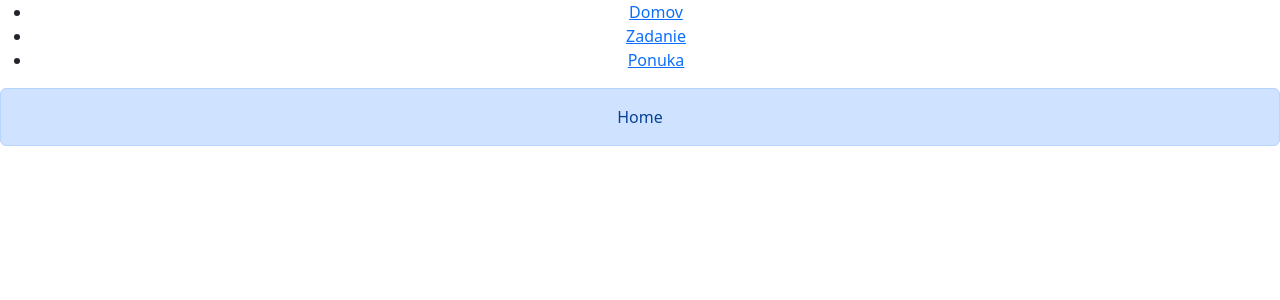
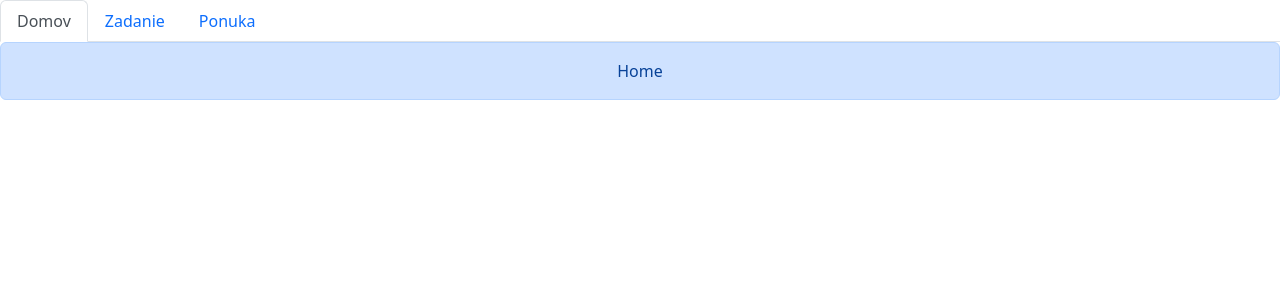
Before and after one commit to MartinSiran/tp-web, a React (Create React App) app: page / in a window 1280 px wide. Shown: the top 300 px of the page. Built offline with nearby package versions, Linux system fonts and the light colour scheme.

Commit message:
modify navbar

```diff
--- a/package.json
+++ b/package.json
@@ -12,6 +12,7 @@
     "react": "^18.2.0",
     "react-bootstrap": "^2.5.0",
     "react-dom": "^18.2.0",
+    "react-router-bootstrap": "^0.26.2",
     "react-router-dom": "^6.4.1",
     "react-scripts": "5.0.1",
     "web-vitals": "^2.1.4"
--- a/src/App.js
+++ b/src/App.js
@@ -1,5 +1,7 @@
-import { Route, Routes, Link } from "react-router-dom";
+import { Route, Routes } from "react-router-dom";
 import './App.css';
+import Nav from 'react-bootstrap/Nav';
+import { LinkContainer } from "react-router-bootstrap";
 import Assignment from "./components/Assignment";
 import Home from "./components/Home";
 import Offer from "./components/Offer"
@@ -8,19 +10,23 @@ function App() {
   return (
     <div className="App">
       <div>
-          <nav>
-              <ul id="navigation">
-                  <li>
-                      <Link to="/">Domov</Link>
-                  </li>
-                  <li>
-                      <Link to="/assignment">Zadanie</Link>
-                  </li>
-                  <li>
-                      <Link to="/offer">Ponuka</Link>
-                  </li>
-              </ul>
-          </nav>
+        <Nav variant="tabs" defaultActiveKey="/">
+          <Nav.Item>
+            <LinkContainer to="/">
+              <Nav.Link>Domov</Nav.Link>
+            </LinkContainer>
+          </Nav.Item>
+          <Nav.Item>
+            <LinkContainer to="/assignment">
+              <Nav.Link>Zadanie</Nav.Link>
+            </LinkContainer>
+          </Nav.Item>
+          <Nav.Item>
+          <LinkContainer to="/offer">
+              <Nav.Link>Ponuka</Nav.Link>
+            </LinkContainer>
+          </Nav.Item>
+        </Nav>
       </div>
       <Routes>
         <Route exact path="/" element={<Home />} />
```
Also changed, not shown: 1 other file (tests, documents, lock files or other folders).
